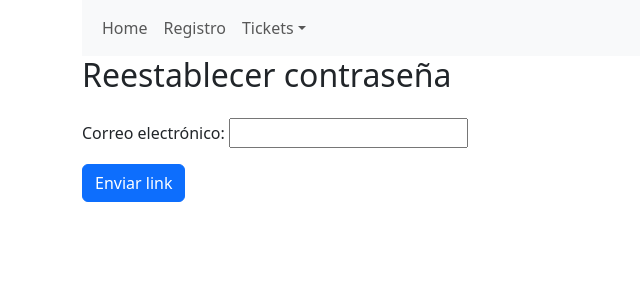
After one commit to matias-user/sistema-ticketera-Django, a Django app: page /users/password_reset/ in a window 1280 px wide. The commit adds this page. Shown: the top 300 px of the page, without its empty margins (0-640 px from the left). Run offline with Django 5.2, Linux system fonts and the light colour scheme.

Commit message:
Avanzando con el reestablecimiento de contraseña

```diff
--- a/app/users/templates/users/login.html
+++ b/app/users/templates/users/login.html
@@ -10,14 +10,14 @@
             {{form.as_p}}
         </div>
         <div class="d-flex justify-content-center gap-3">
+            {% if form.errors %}
+                <p class="text-danger"> <strong>Usuario o contraseña incorrectos</strong></p>
+            {% endif %}
             <button class="btn btn-primary" type="submit">Ingresar</button>
             <a href="{% url 'users:register' %}" class="btn btn-secondary">Nuevo usuario</a>
         </div>
     </form>
 
-    {% if form.errors %}
-    <p class="text-danger"> <strong>Usuario o contraseña incorrectos</strong></p>
-    {% endif %}
 </div>
 
 {% endblock %}
--- /dev/null
+++ b/app/users/templates/users/password_reset.html
@@ -0,0 +1,11 @@
+{% extends 'common/base.html' %}
+{% block title %}Reestablecimiento de contraseña{% endblock %}
+
+{% block content %}
+    <h2>Reestablecer contraseña</h2>
+    <form method="post" class="mt-4" >
+        {% csrf_token %}
+        {{form.as_p}}
+        <button class="btn btn-primary" type="submit" >Enviar link</button>
+    </form>
+{% endblock %}
--- /dev/null
+++ b/app/users/templates/users/password_reset_confirm.html
@@ -0,0 +1,6 @@
+{% extends 'common/base.html' %}
+{% block title %}Confirmar nueva contraseña{% endblock %}
+
+{% block content %}
+    <h2>Confirmar contra</h2>
+{% endblock %}
--- a/app/users/urls.py
+++ b/app/users/urls.py
@@ -12,9 +12,24 @@ urlpatterns = [
             authentication_form=CustomLoginForm
         ),
         name='login'
-        ),
-    path('register/',
+    ),
+    path(
+        'register/',
         views.CustomUserCreateView.as_view(),
         name='register'
-        )
+    ),
+    path(
+        'password_reset/',
+        auth_views.PasswordResetView.as_view(
+            template_name='users/password_reset.html'
+        ),
+        name='password_reset'
+    ),
+    path(
+        'reset/<uidb64>/<token>/',
+        auth_views.PasswordResetConfirmView.as_view(
+            template_name='users/password_reset_confirm.html'
+        ),
+        name='password_reset_confirm'
+    )
 ]
```
